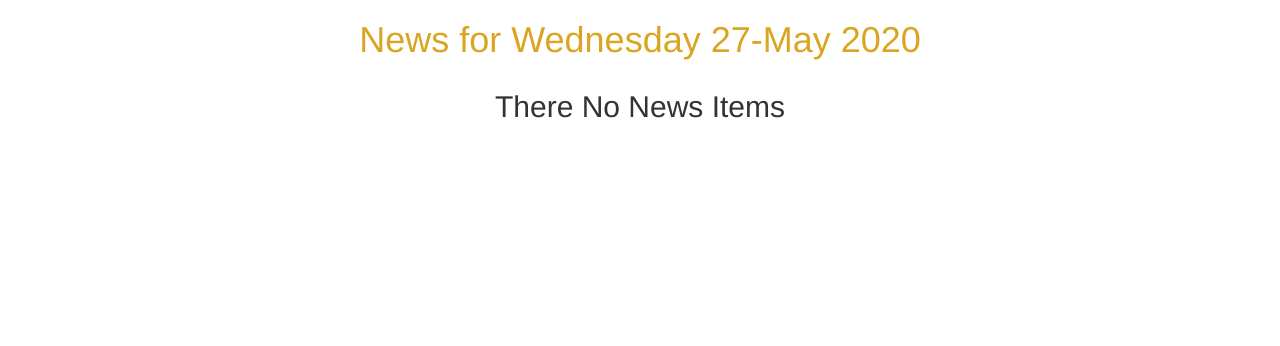
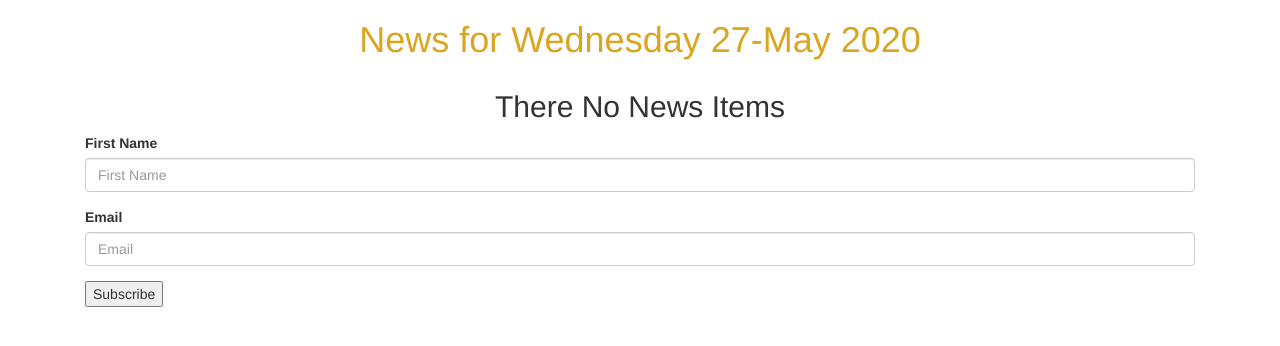
Before and after one commit to Nasseh123/tribune, a Django app: page / in a window 1280 px wide. Shown: the part 52-398 px from the top of the page. Run offline with Django 3.2, Linux system fonts and the light colour scheme; data that the repository does not hold is empty; parts of the project's set-up code (start-up, migrations or seed data) failed here and were passed over; some libraries are stand-ins or nearby versions.

Commit message:
Added email authentications

```diff
--- /dev/null
+++ b/news/forms.py
@@ -0,0 +1,6 @@
+
+from django import forms
+
+class NewsLetterForm(forms.Form):
+    your_name = forms.CharField(label='First Name',max_length=30)
+    email = forms.EmailField(label='Email')
--- a/news/models.py
+++ b/news/models.py
@@ -59,3 +59,7 @@ class Article(models.Model):
     def search_by_title(cls,search_term):
         news = cls.objects.filter(title__icontains=search_term)
         return news
+
+class NewsLetterRecipients(models.Model):
+    name = models.CharField(max_length = 30)
+    email = models.EmailField()
--- a/news/templates/all-news/today-news.html
+++ b/news/templates/all-news/today-news.html
@@ -1,5 +1,5 @@
 {%extends 'all-news/base.html'%}
-
+{% load bootstrap3 %}
 {% block content %}
 {{block.super}}
 <div class="container">
@@ -20,10 +20,21 @@
     </div>
 
     {% empty %}
+
     <div class="row">
       <h2 class="text-center">There No News Items</h2>
     </div>
     {% endfor %}
+     <!-- Looping through news end   -->
+    <div class="container-fluid">
 
+      <form  action="{%url 'newsToday'%}" method="post">
+        {%csrf_token%}
+
+        {% bootstrap_form letterForm layout='inline' %}
+        <input type="submit" value="Subscribe">
+      </form>
+
+    </div>
   </div>
 {% endblock %}
--- /dev/null
+++ b/news/templates/email/newsemail.html
@@ -0,0 +1,4 @@
+<h1>Hello {{name}}</h1>
+
+<h5>Welcome to the Moringa tribune newsletter. You will find the most exciting news about Moringa School
+</h5>
--- /dev/null
+++ b/news/templates/email/newsemail.txt
@@ -0,0 +1,3 @@
+Hello {{name}}
+
+Welcome to the Moringa tribune newsletter You will find the most exciting news about Moringa School
--- a/news/views.py
+++ b/news/views.py
@@ -1,7 +1,10 @@
 from django.shortcuts import render,redirect
-from django.http import HttpResponse,Http404 #RESPONSIBLE FOR RETURNING A RESPONSE TO A USER
+from django.http import HttpResponse,Http404,HttpResponseRedirect#RESPONSIBLE FOR RETURNING A RESPONSE TO A USER
 import datetime as dt
-from .models import Article
+from .models import Article,NewsLetterRecipients
+from .forms import NewsLetterForm
+from .email import send_welcome_email
+
 # Create your views here.
 # def welcome(request):
 #     return render(request,'welcome.html')
@@ -11,7 +14,20 @@ def news_of_day(request):
     # FUNCTION TO CONVERT DATE OBJECT TO FIND EXACT DAY
     # day = convert_dates(date)
     news = Article.todays_news()
-    return render(request, 'all-news/today-news.html', {"date": date,"news":news})
+    if request.method=='POST':
+        form = NewsLetterForm(request.POST)
+        if form.is_valid():
+            name = form.cleaned_data['your_name']
+            email = form.cleaned_data['email']
+
+            recipient = NewsLetterRecipients(name = name,email =email)
+            recipient.save()
+            send_welcome_email(name,email)
+
+            HttpResponseRedirect('news_today')
+    else:
+        form = NewsLetterForm()
+    return render(request, 'all-news/today-news.html', {"date": date,"news":news,"letterForm":form})
 
 def convert_dates(dates):
 
--- a/tribune/settings.py
+++ b/tribune/settings.py
@@ -2,6 +2,12 @@ import os
 import django_heroku
 import dj_database_url
 from decouple import config,Csv
+# Email configurations remember to install python-decouple
+EMAIL_USE_TLS = config('EMAIL_USE_TLS')
+EMAIL_HOST = config('EMAIL_HOST')
+EMAIL_PORT = config('EMAIL_PORT')
+EMAIL_HOST_USER = config('EMAIL_HOST_USER')
+EMAIL_HOST_PASSWORD = config('EMAIL_HOST_PASSWORD')
 
 MODE=config("MODE", default="dev")
 SECRET_KEY = config('SECRET_KEY')
--- a/tribune/urls.py
+++ b/tribune/urls.py
@@ -19,5 +19,7 @@ from django.conf.urls import include,url
 
 urlpatterns = [
     path('admin/', admin.site.urls),
-    path('',include('news.urls'))
+    path('',include('news.urls')),
+
 ]
+git
```
Also changed, not shown: news/email.py (added, +15 -0 lines), news/migrations/0007_newsletterrecipients.py (added), 1 other file.
